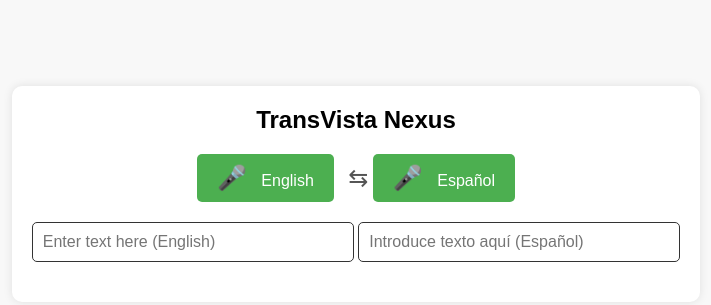
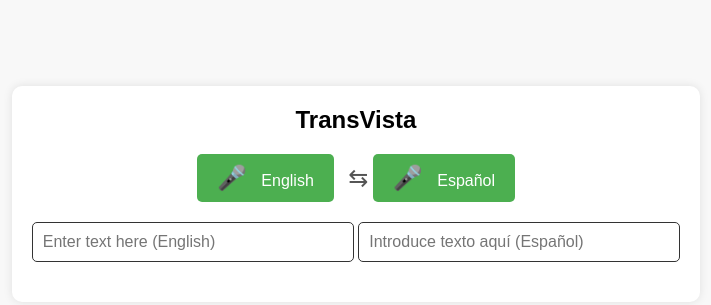
Before and after one commit to EternalModz/Eng2Spn-Ad-GUI, a plain HTML site: page index.html in a window 1280 px wide. Shown: the part 206-511 px from the top of the page, without its empty margins (284-995 px from the left). Drawn offline with Linux system fonts and the light colour scheme.

Commit message:
Update index.html

```diff
--- a/index.html
+++ b/index.html
@@ -76,7 +76,7 @@
 <body>
     <div id="translator-container">
         <div id="title">
-            TransVista Nexus
+            TransVista
         </div>
         <div id="language-select">
             <button class="button" onclick="toggleLanguage()">
```
